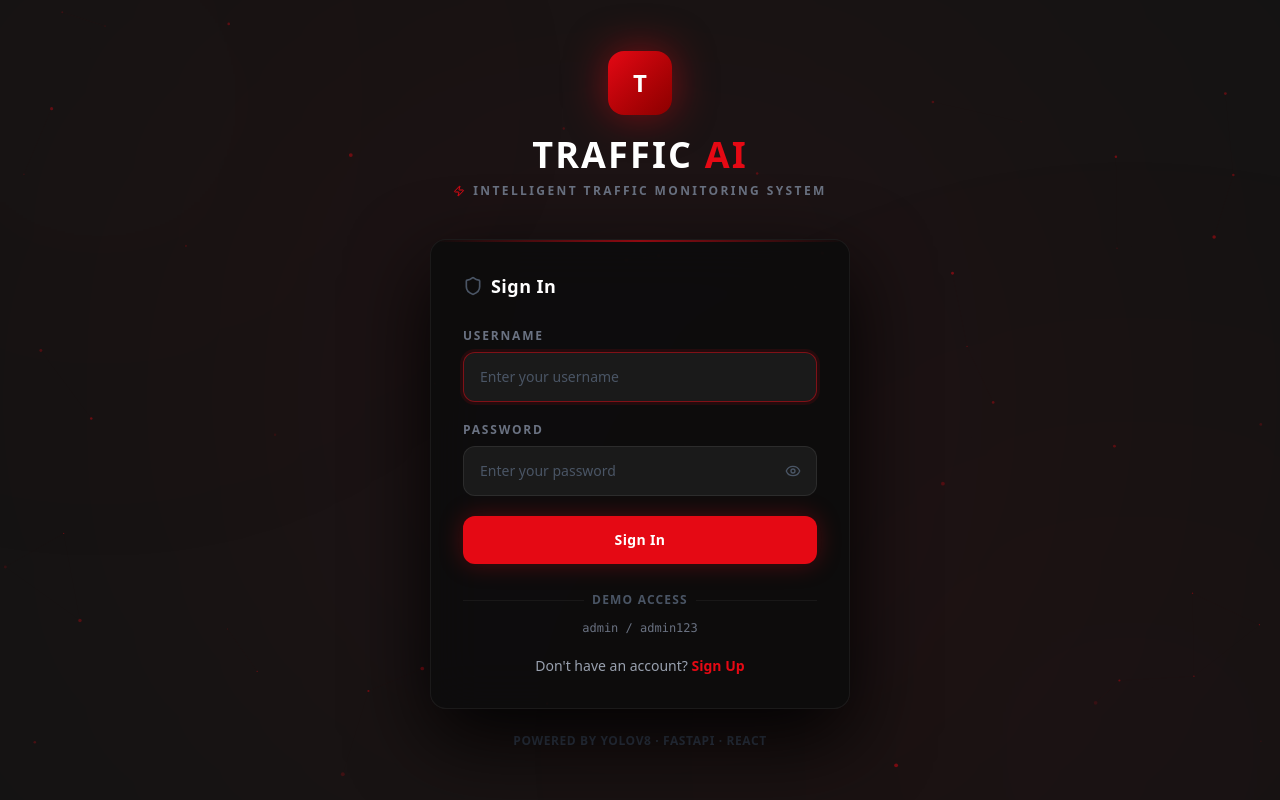
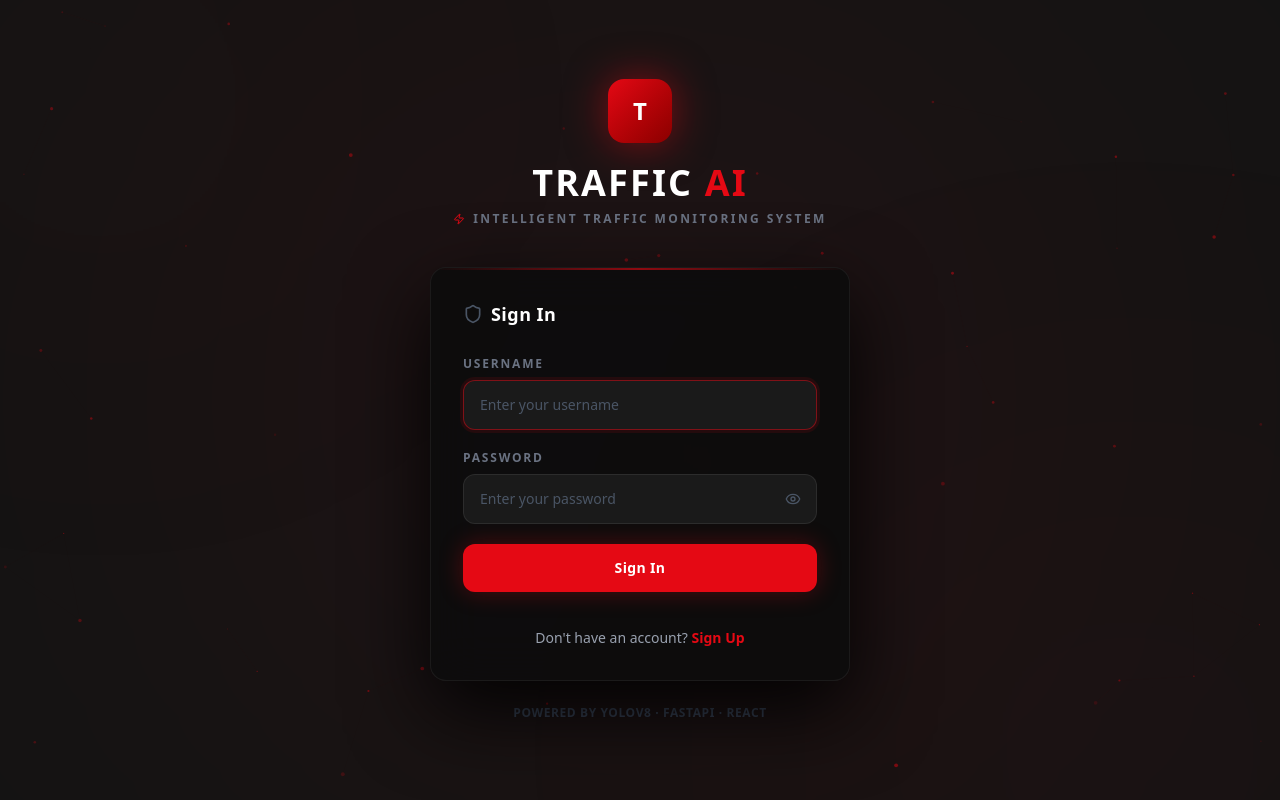
Before and after one commit to Alvinsony07/New-Traffic-Vision-Ai, a React (Vite) app in the folder frontend/: page /login in a window 1280 px wide. Built offline with nearby package versions, Linux system fonts and the light colour scheme.

Commit message:
login setup

```diff
--- a/frontend/src/pages/LoginPage.jsx
+++ b/frontend/src/pages/LoginPage.jsx
@@ -220,14 +220,6 @@ export default function LoginPage() {
                     </form>
 
                     <div className="text-center mt-7 space-y-3 text-sm">
-                        <div className="flex items-center gap-2 justify-center text-gray-600 text-xs">
-                            <div className="h-px flex-1 bg-white/5" />
-                            <span className="uppercase tracking-widest font-bold">Demo Access</span>
-                            <div className="h-px flex-1 bg-white/5" />
-                        </div>
-                        <p className="text-gray-500 text-xs font-mono">
-                            admin / admin123
-                        </p>
                         <p className="text-gray-400 pt-2">
                             Don't have an account? <Link to="/register" className="text-[#E50914] font-bold hover:underline hover:text-red-400 transition-colors">Sign Up</Link>
                         </p>
```
